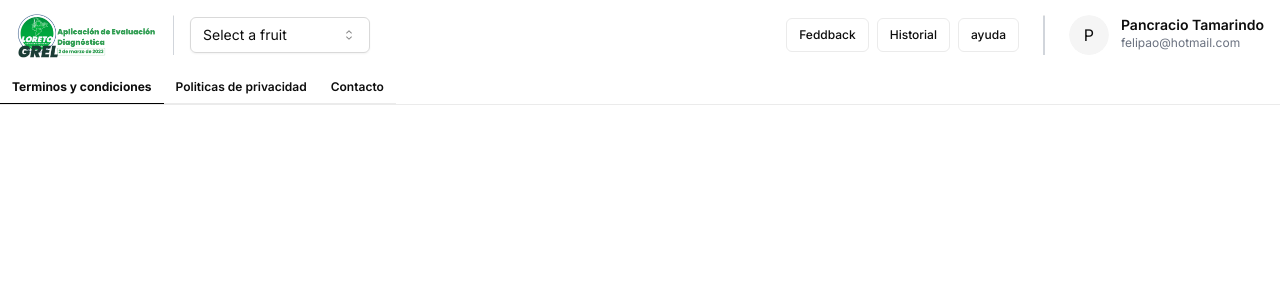
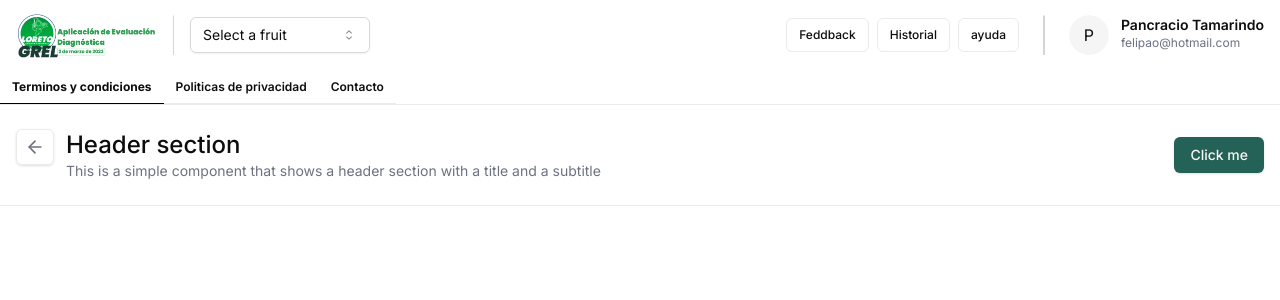
Before and after one commit to daylerjeff199906/template-eva, a Next.js app: page /navbar in a window 1280 px wide. Shown: the top 300 px of the page. Built offline with nearby package versions, Linux system fonts and the light colour scheme.

Commit message:
feat: crate componentes

```diff
--- a/src/app/(components)/navbar/page.tsx
+++ b/src/app/(components)/navbar/page.tsx
@@ -1,4 +1,4 @@
-import { NavBarCustom } from '@/modules/core'
+import { HeaderSection, NavBarCustom } from '@/modules/core'
 
 const options = [
   { href: '1', label: 'Option 1' },
@@ -30,6 +30,7 @@ export default function Page() {
           roles: options,
         }}
       />
+      <HeaderSection />
     </div>
   )
 }
--- /dev/null
+++ b/src/modules/core/components/HeaderSection/HeaderSection.tsx
@@ -0,0 +1,26 @@
+import { Button } from '@/components/ui/button'
+import { ArrowLeft } from 'lucide-react'
+
+export const HeaderSection = () => {
+  return (
+    <main className="py-6 border-b">
+      <section className="container flex justify-between items-center">
+        <div className="flex gap-3">
+          <Button className="py-1 px-2 bg-transparent border text-gray-500 hover:bg-gray-100">
+            <ArrowLeft size={20} />
+          </Button>
+          <section>
+            <h1 className="text-2xl font-medium">Header section</h1>
+            <h2 className="text-sm text-gray-500">
+              This is a simple component that shows a header section with a
+              title and a subtitle
+            </h2>
+          </section>
+        </div>
+        <div>
+          <Button>Click me</Button>
+        </div>
+      </section>
+    </main>
+  )
+}
--- a/src/modules/core/components/index.ts
+++ b/src/modules/core/components/index.ts
@@ -1,4 +1,5 @@
 import { NavBarCustom } from './NavBarCustom/NavBarCustom'
 import { UserDropdown } from './UserDropdown/UserDropdown'
+import { HeaderSection } from './HeaderSection/HeaderSection'
 
-export { NavBarCustom, UserDropdown }
+export { NavBarCustom, UserDropdown, HeaderSection }
```
